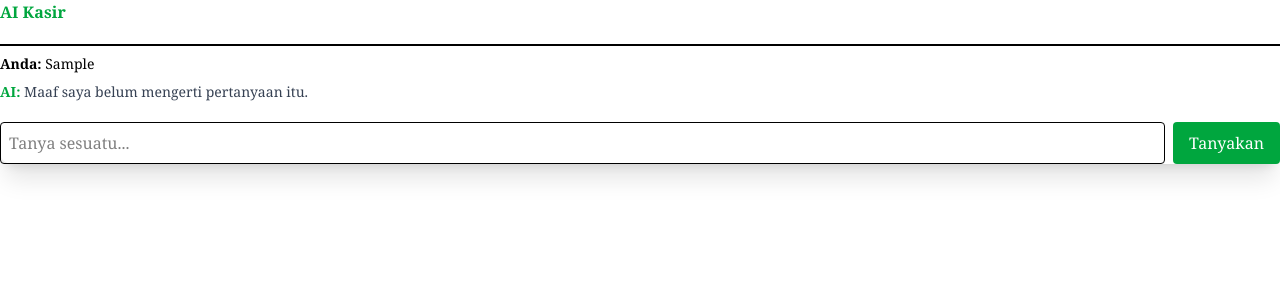
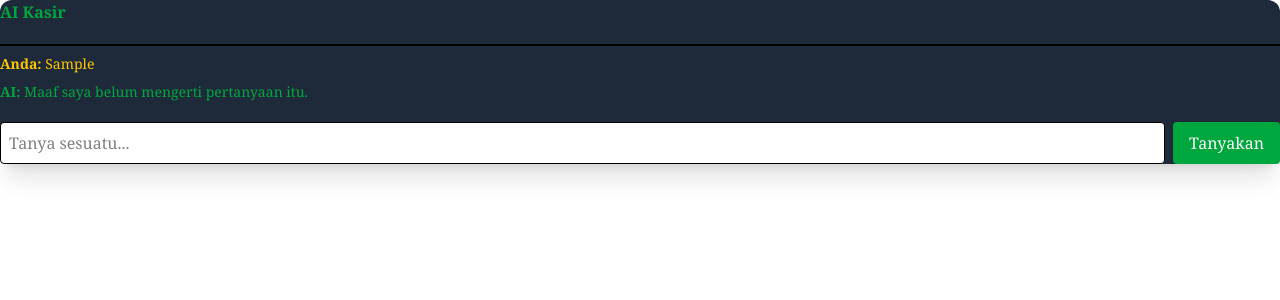
Before and after one commit to bileam/POS_Caffe, a React (Vite) app: page /ai in a window 1280 px wide. Both pictures are taken after typing "Sample" into the empty fields and a click on the button "Tanyakan". Shown: the top 300 px of the page. Built offline with nearby package versions, Linux system fonts and the light colour scheme.

Commit message:
position

```diff
--- a/src/components/AIChat.jsx
+++ b/src/components/AIChat.jsx
@@ -43,20 +43,20 @@ const AIChat = ({ className = "" }) => {
   return (
     <div
       onClick={(e) => e.stopPropagation()}
-      className={`bg-white shadow-xl rounded-xl ${className} flex flex-col`}
+      className={`bg-gray-800 shadow-xl rounded-xl ${className} flex flex-col`}
     >
       <h2 className="font-bold mb-3 text-green-600">AI Kasir</h2>
       <span className="w-full border mt-2 inline-block"></span>
 
       {/* Chat Area */}
-      <div className="flex-1 overflow-auto text-sm space-y-2 mb-3 mt-2">
+      <div className="flex-1 text-white overflow-auto text-sm space-y-2 mb-3 mt-2">
         {messages.map((msg, index) => (
           <div key={index}>
             <span
               className={
                 msg.role === "ai"
                   ? "text-green-600 font-semibold"
-                  : "text-black font-bold"
+                  : "text-yellow-400 font-bold"
               }
             >
               {msg.role === "user" ? "Anda: " : "AI: "}
@@ -64,7 +64,7 @@ const AIChat = ({ className = "" }) => {
 
             <span
               className={`whitespace-pre-line ${
-                msg.role === "ai" ? "text-gray-700" : "text-black"
+                msg.role === "ai" ? "text-green-600" : "text-yellow-400"
               }`}
             >
               {msg.text}
@@ -89,7 +89,7 @@ const AIChat = ({ className = "" }) => {
           value={question}
           onChange={(e) => setQuestion(e.target.value)}
           placeholder="Tanya sesuatu..."
-          className="border p-2 rounded flex-1"
+          className="border bg-white p-2 rounded  flex-1"
         />
 
         <button
```
